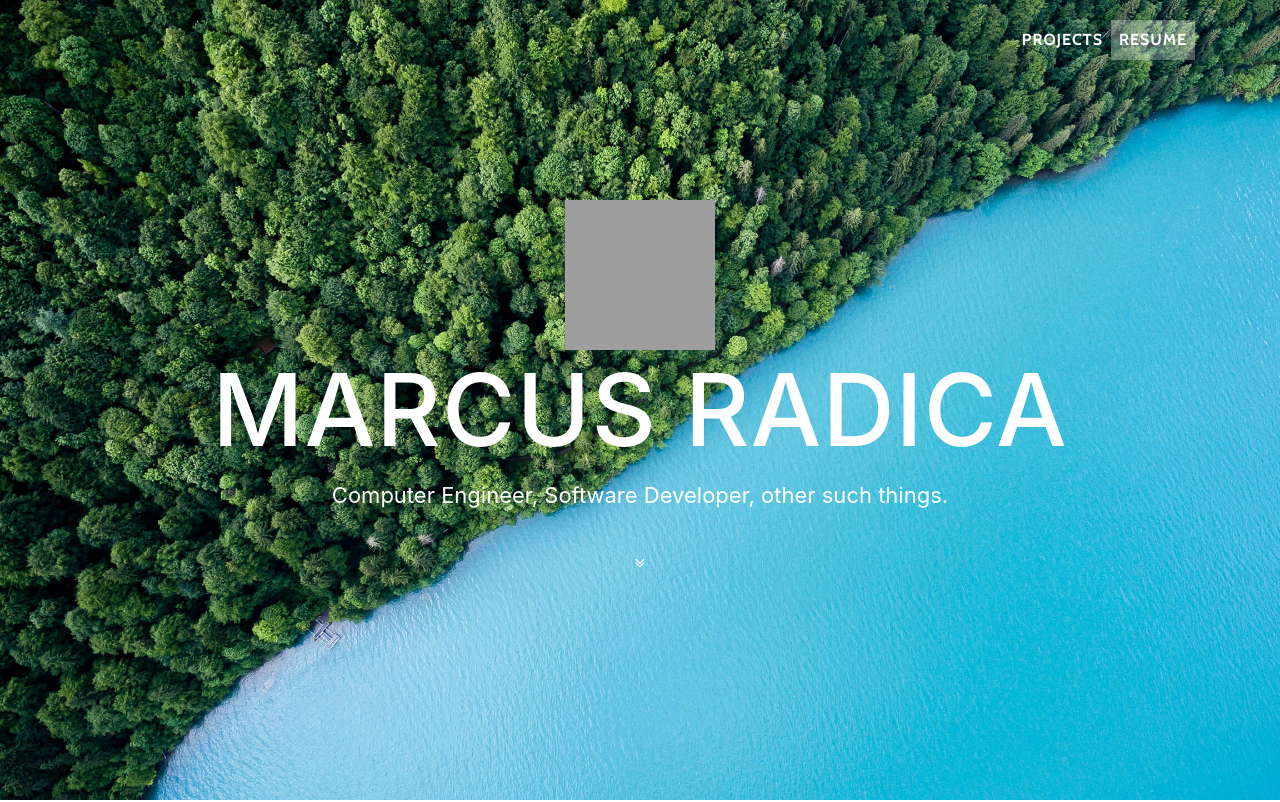
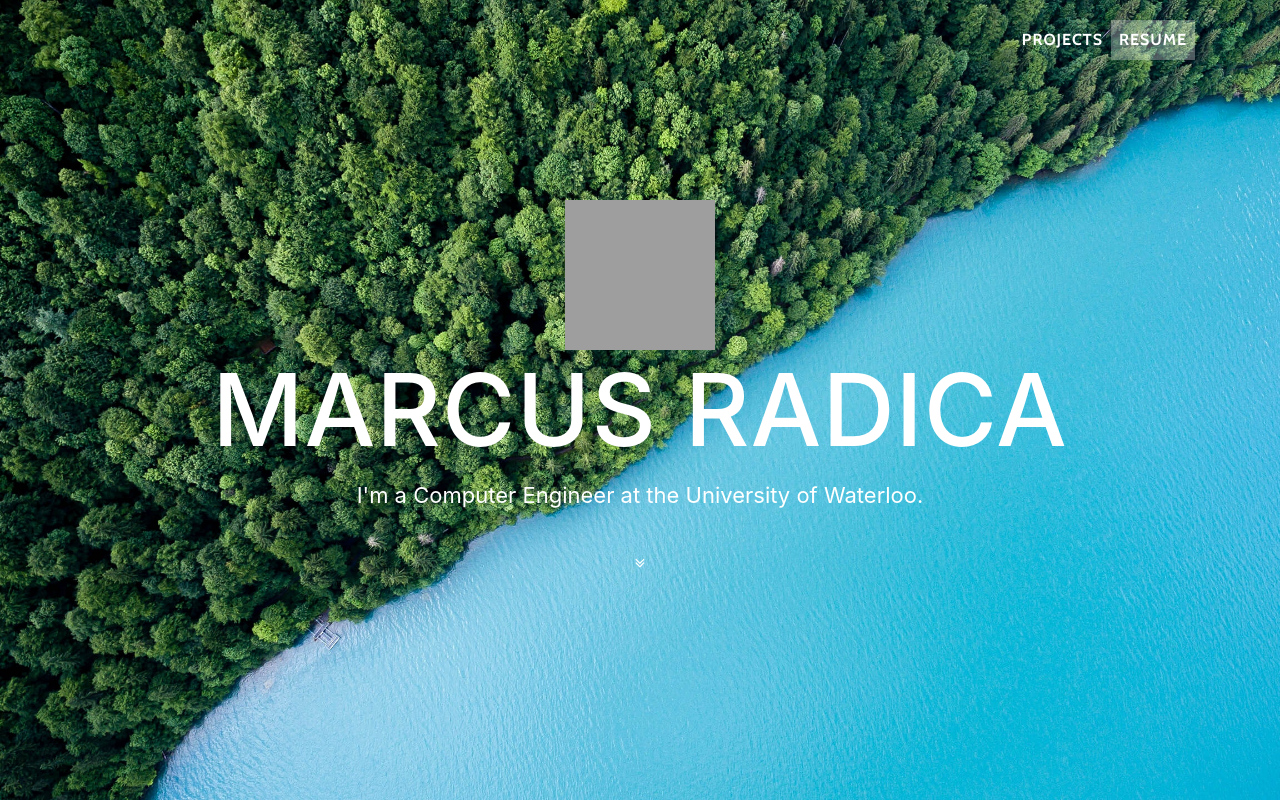
Before and after one commit to mradica/mradica.github.io, a website with bundled scripts: page index.html in a window 1280 px wide. Shown: the top 802 px of the page. Built offline with nearby package versions, Linux system fonts and the light colour scheme; grey boxes are pictures that could not be loaded.

Commit message:
tagline change

```diff
--- a/index.html
+++ b/index.html
@@ -58,7 +58,7 @@
 
             <div class="col-lg-16 mx-auto">
               <h1 class="brand-heading">Marcus Radica</h1>
-              <p class="intro-text">Computer Engineer, Software Developer, other such things.</p>
+              <p class="intro-text">I'm a Computer Engineer at the University of Waterloo.</p>
               <a href="#about" class="btn btn-circle js-scroll-trigger">
                 <i class="fa fa-angle-double-down animated"></i>
               </a>
```
